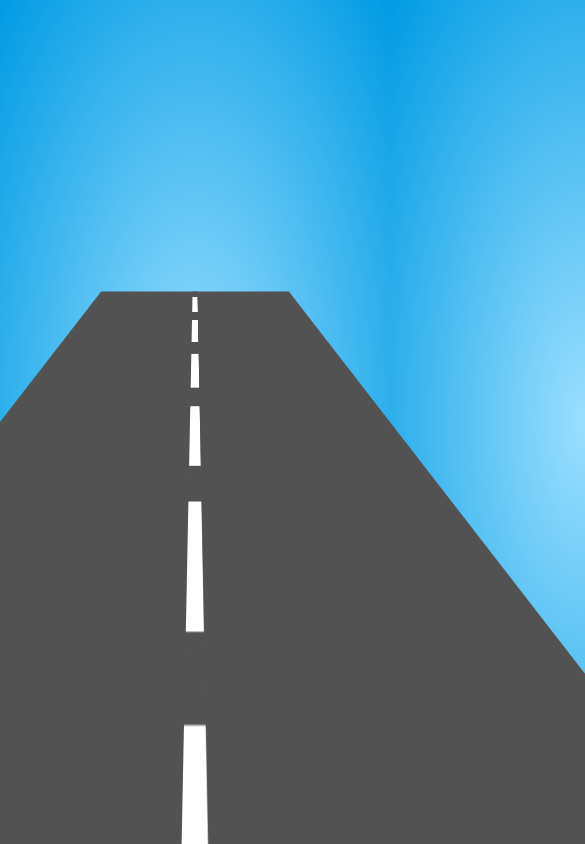
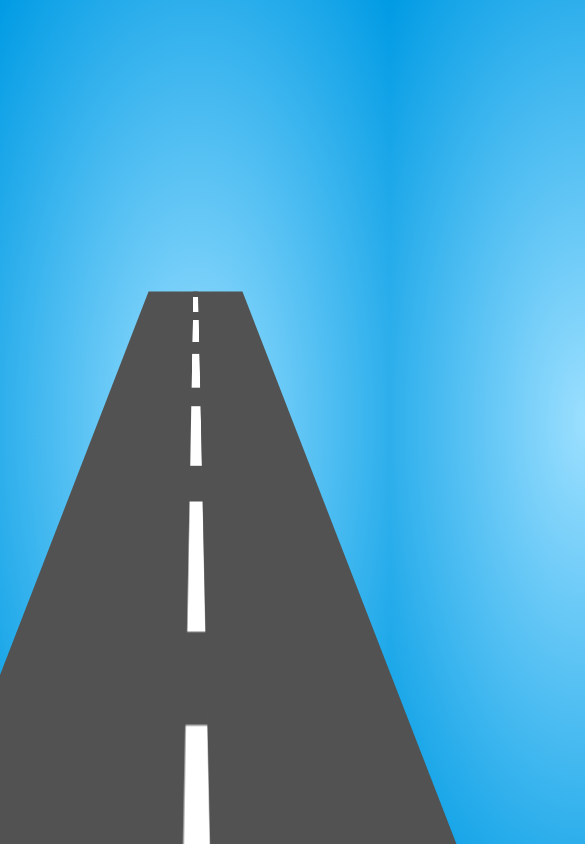
Before and after one commit to onekmath/onekmath.github.io, a plain HTML site: page index.html in a window 390 px wide. Shown: the top 844 px of the page, 585 px wide, since content can reach past the window. Drawn offline with Linux system fonts and the light colour scheme.

Commit message:
- responsive mobile

```diff
--- a/style.css
+++ b/style.css
@@ -1,17 +1,23 @@
-body {
+* {
     margin: 0;
     padding: 0;
+    box-sizing: border-box;
+}
+
+body {
     display: flex;
     justify-content: center;
     align-items: center;
     min-height: 100vh;
+    min-width: 100%;
     background: radial-gradient(#9bdfff, #009be4);
+    overflow: hidden;
 }
 
 .infinite {
     bottom: 0;
     position: relative;
-    width: 500px;
+    width: 50%;
     height: 100vh;
     background: #525252;
     transform-style: preserve-3d;
```
